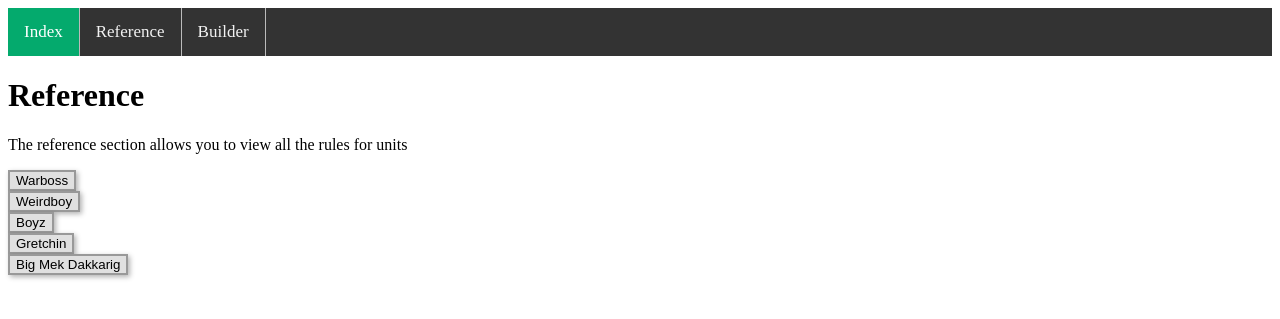
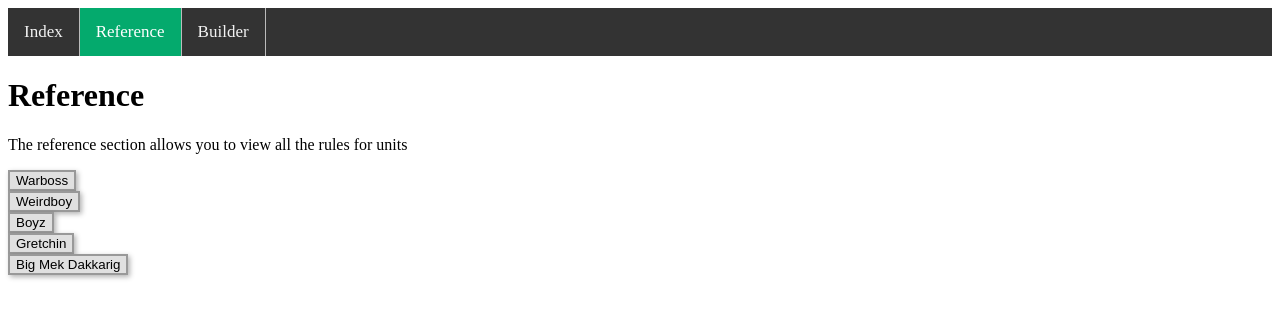
Before and after one commit to JDragonM32/Assessment-2, a Flask app: page /reference in a window 1280 px wide. Shown: the top 319 px of the page. Run offline with Flask 3, Linux system fonts and the light colour scheme.

Commit message:
navbar active status partially working

```diff
--- a/app.py
+++ b/app.py
@@ -2,6 +2,7 @@ from flask import Flask, render_template, url_for
 
 app = Flask(__name__)
 
+@app.route("/")
 @app.route("/index")
 def index():
     return render_template('index.html')
--- a/static/css/style.css
+++ b/static/css/style.css
@@ -2,7 +2,7 @@
     background-color: #333;
     overflow: hidden;
 }
-.navbar a {
+.nav-link {
     float: left;
     color: #f2f2f2;
     text-align: center;
@@ -11,11 +11,11 @@
     font-size: 17px;
     border-right: 1px solid #bbbbbb;
 }
-.navbar a:hover {
+.nav-link:hover {
     background-color: #ddd;
     color: black;
 }
-.navbar a.active {
+.nav-link.active {
     background-color: #04AA6D;
     color: white;
 }
--- a/static/js/script.js
+++ b/static/js/script.js
@@ -13,3 +13,14 @@
         btn.classList.add('clicked');
         img.style.display = 'block';
     }
+
+    document.addEventListener('DOMContentLoaded', () => {
+        const currenturl = window.location.href;
+        const navLinks = document.querySelectorAll(".nav-link");
+
+        navLinks.forEach(link => {
+            if (link.href === currenturl) {
+                link.classList.add("active");
+            }
+        });
+    });
--- a/templates/base.html
+++ b/templates/base.html
@@ -3,14 +3,15 @@
     <head>
         <meta charset="UTF-8">
         <title>Title</title>
-
         <link rel="stylesheet" href="{{ url_for('static', filename='/css/style.css') }}"
     </head>
+
     <body>
         <nav class="navbar">
-            <a class="active" href="index">Index</a>
-            <a href="reference">Reference</a>
-            <a href="builder">Builder</a>
+                <a href="index" class="nav-link">Index</a>
+                <a href="reference" class="nav-link">Reference</a>
+                <a href="builder" class="nav-link">Builder</a>
+            </nav>
         </nav>
 
         {% block content %}{% endblock %}
```
